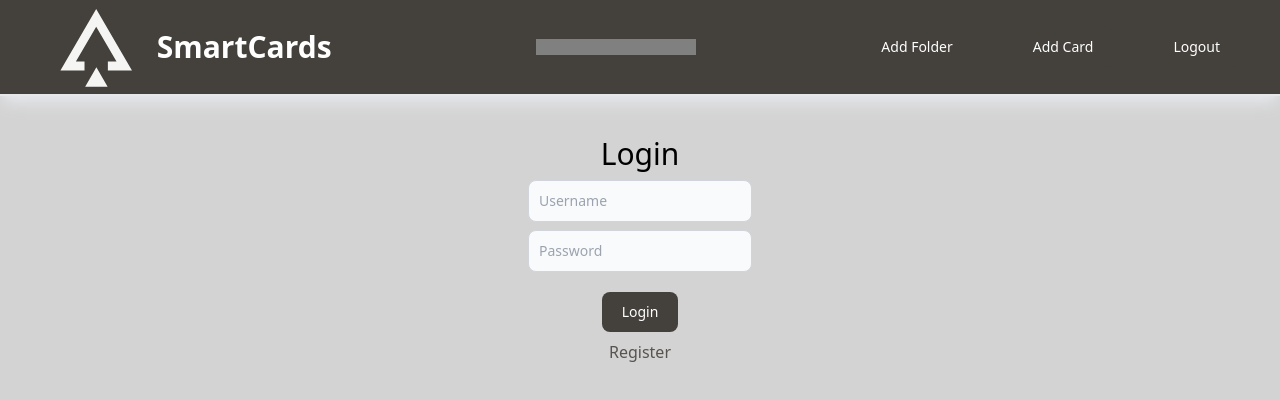
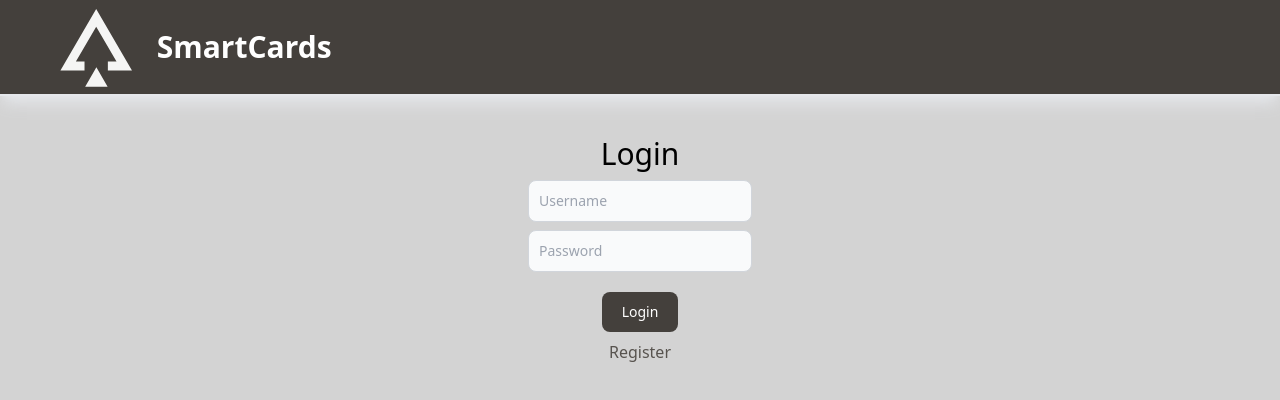
Before and after one commit to xClune/Django-React-pt2, a React (Vite) app in the folder frontend/: page /login in a window 1280 px wide. Shown: the top 400 px of the page. Built offline with nearby package versions, Linux system fonts and the light colour scheme.

Commit message:
Remove nav display on login/register page.

```diff
--- a/frontend/src/components/Header.jsx
+++ b/frontend/src/components/Header.jsx
@@ -32,14 +32,14 @@ function Header ({setNewNoteView, setNewFolderView}) {
                         SmartCards
                     </div>
                 </div>
-                <progress value={progress} max={100}/>
+                <progress className={`${hidden}`} value={progress} max={100}/>
                 <div className='block lg:hidden mr-3' onClick={() => {setNavMenu(!navMenu)}}>
                     <MenuLogo />
                 </div>
-                <div className={`${hidden} hidden lg:block`}>
-                <div className={`buttons flex flex-row items-center justify-end lg:block`}>
+                <div className={`${hidden}`}>
+                    <div className={`buttons flex flex-row items-center justify-end `}>
                         <button
-                    className={`
+                        className={`hidden lg:block
                         text-white font-medium bg-stone-700
                         py-2.5 px-5 mb-50 ml-5
                         text-center text-xs sm:text-sm w-auto
@@ -51,7 +51,7 @@ function Header ({setNewNoteView, setNewFolderView}) {
                             Add Folder
                         </button>
                         <button
-                    className={`
+                        className={`hidden lg:block
                         text-white font-medium bg-stone-700
                         py-2.5 px-5 mb-50 ml-5
                         text-center text-xs sm:text-sm w-auto
@@ -63,7 +63,7 @@ function Header ({setNewNoteView, setNewFolderView}) {
                             Add Card
                         </button>
                         <button
-                    className={`
+                        className={`hidden lg:block
                         text-white font-medium bg-stone-700
                         py-2.5 px-5 mb-5 ml-5
                         text-center text-sm w-auto
--- a/frontend/src/components/Note.jsx
+++ b/frontend/src/components/Note.jsx
@@ -38,7 +38,7 @@ function Note({note, onDelete, setNewNoteView, setNoteId, z}) {
                     className={`delete-note ${hidden} text-white bg-stone-700 hover:bg-stone-800 focus:ring-4 focus:outline-none focus:ring-stone-300 font-medium rounded-lg text-xs mt-2 px-1 py-1 flex-1 text-center dark:bg-stone-600 dark:hover:bg-red-600 dark:focus:ring-stone-800 z-${z} transition-all ease-in duration-300 mx-1`}
                     onClick={() => {
                         onDelete(note.id)
-                    }}>Sad Delete :(
+                    }}>Delete
                     </button>
                 </div>
                 <a className={`extend self-center text-white hover:cursor-pointer py-0 px-1 mt-5 hover:text-stone-500 rounded-sm text-s hover:bg-white transition-all ease-in duration-300 cursor-pointer`} onClick={toggleInfo}>{
--- a/frontend/src/pages/Home.jsx
+++ b/frontend/src/pages/Home.jsx
@@ -47,13 +47,12 @@ function Home() {
                 <title>Smart Cards</title>
                 <meta name="viewport" content="width=device-width, initial-scale=1" />
             </Helmet>
+
             <Progress.Provider value={value}>
                 <Header
                     setNewNoteView={setNewNoteView}
                     setNewFolderView={setNewFolderView}
                 />
-
-
                 <NotesList
                         notes={ notes }
                         setNoteId={setNoteId}
@@ -72,7 +71,6 @@ function Home() {
                 setFolders={setFolders}
                 getFolders={getFolders}
             />
-
             <NewCardForm
                 folders={folders}
                 getFolders={getFolders}
```
Lines whose indentation alone changed are shown as unchanged.
